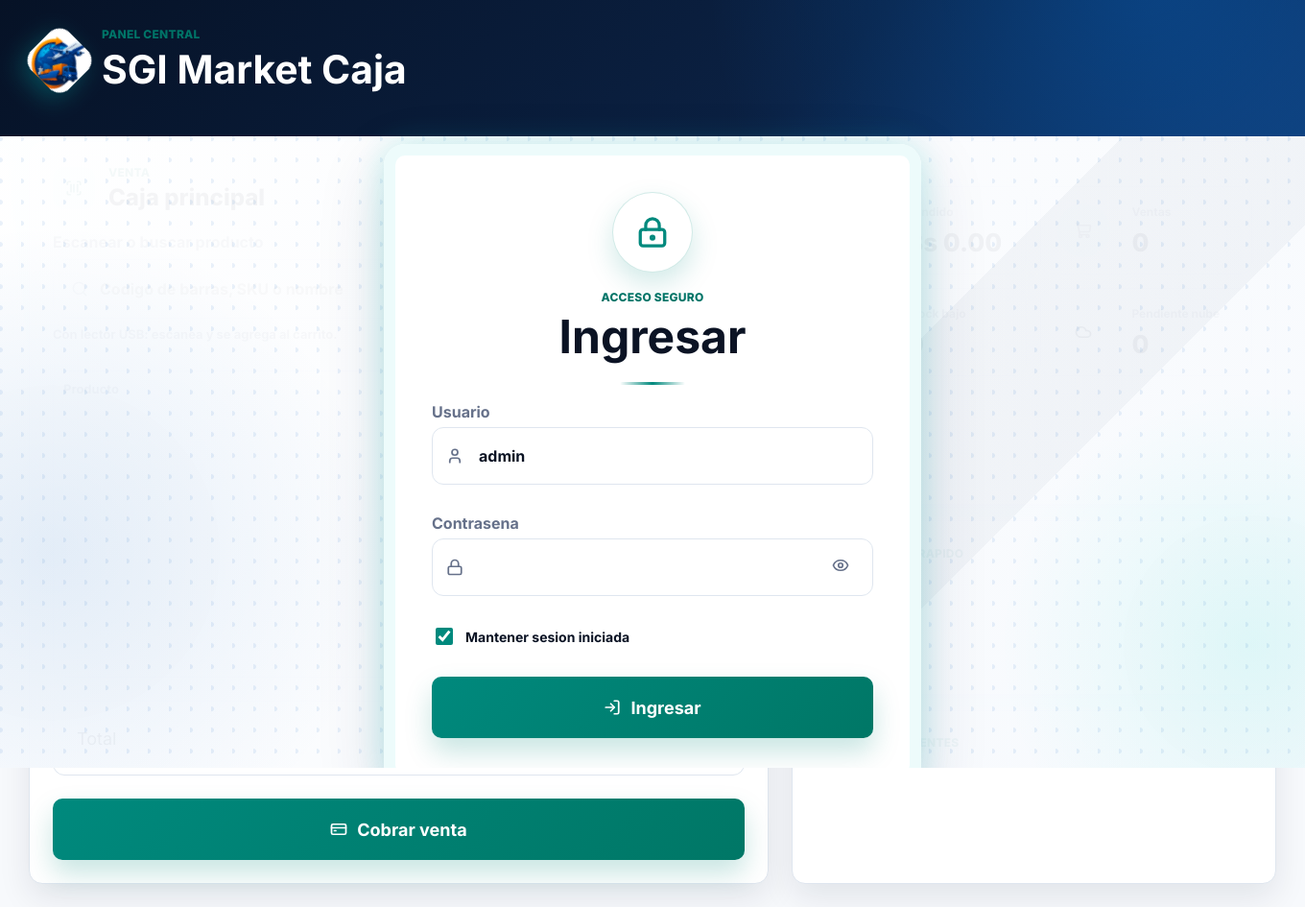
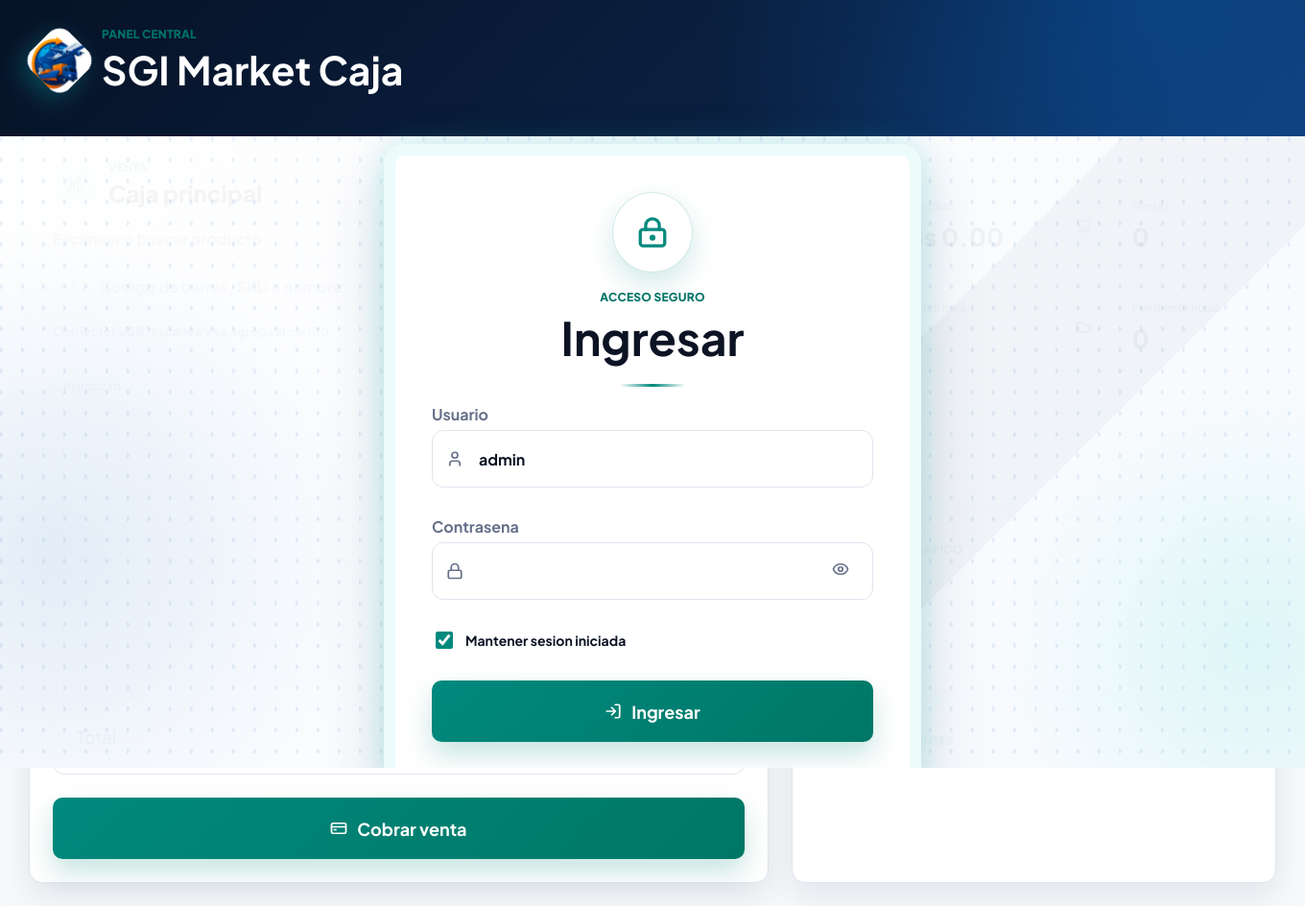
Before and after one commit to ceduardox/caja-sgi-mutua, an Electron app: page cloud/public/index.html in a window 1360 px wide. Shown: the whole page at 96% size. Drawn offline with nearby package versions, Linux system fonts and the light colour scheme; no server answers.

Commit message:
Use professional UI font

```diff
--- a/cloud/public/index.html
+++ b/cloud/public/index.html
@@ -10,7 +10,7 @@
     <link rel="apple-touch-icon" href="/assets/favicon.png">
     <link rel="preconnect" href="https://fonts.googleapis.com">
     <link rel="preconnect" href="https://fonts.gstatic.com" crossorigin>
-    <link href="https://fonts.googleapis.com/css2?family=Inter:wght@400;600;700;800&display=swap" rel="stylesheet">
+    <link href="https://fonts.googleapis.com/css2?family=Plus+Jakarta+Sans:wght@400;500;600;700;800&display=swap" rel="stylesheet">
     <link rel="stylesheet" href="/styles.css">
   </head>
   <body>
--- a/cloud/public/styles.css
+++ b/cloud/public/styles.css
@@ -22,7 +22,7 @@
 
 body {
   margin: 0;
-  font-family: "Inter", "Segoe UI", Roboto, Arial, Helvetica, sans-serif;
+  font-family: "Plus Jakarta Sans", "Segoe UI", Roboto, Arial, Helvetica, sans-serif;
   background:
     radial-gradient(circle at 8% -8%, rgba(0, 188, 174, 0.12), transparent 32%),
     linear-gradient(180deg, #fbfdff 0, var(--page) 280px);
@@ -951,7 +951,7 @@ label {
   border-radius: 10px;
   background: #fff;
   color: #111827;
-  font-family: "Inter", "Segoe UI", Arial, sans-serif;
+  font-family: "Plus Jakarta Sans", "Segoe UI", Arial, sans-serif;
   font-size: 12px;
 }
 
```
